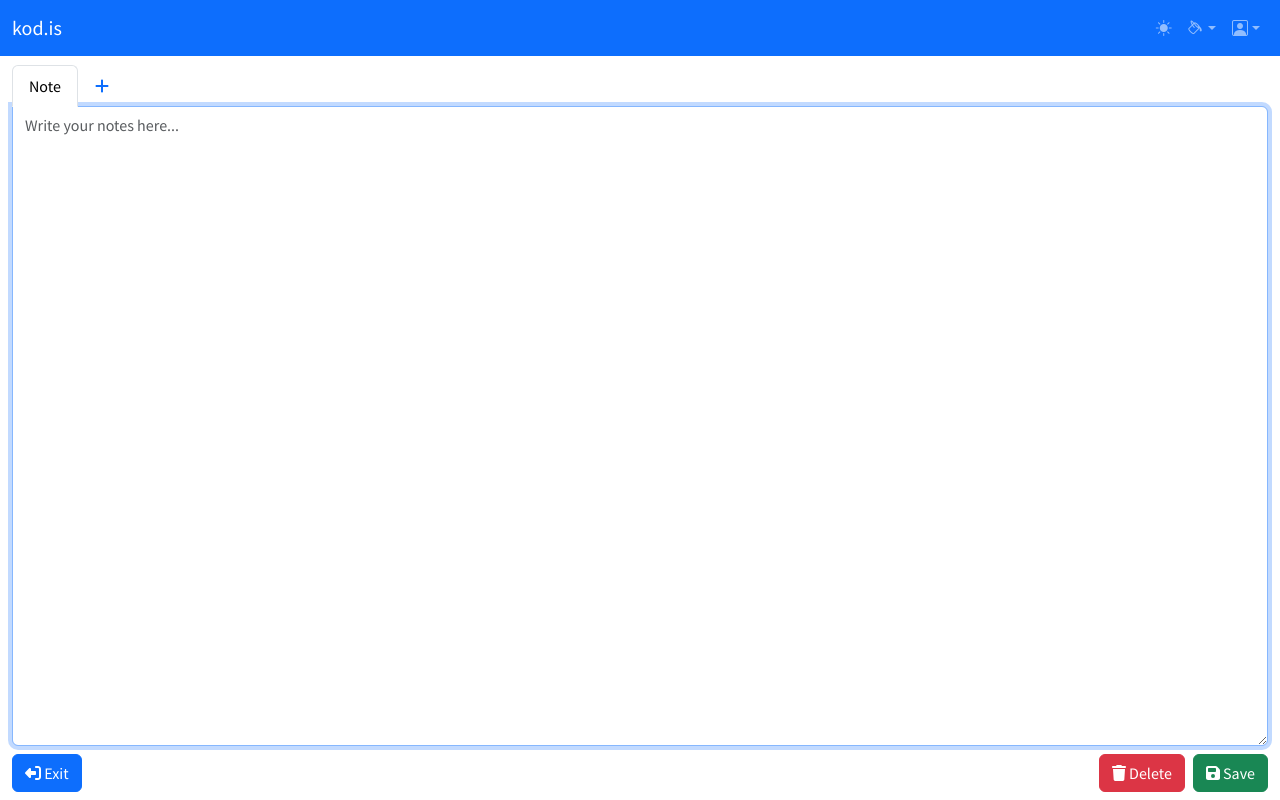
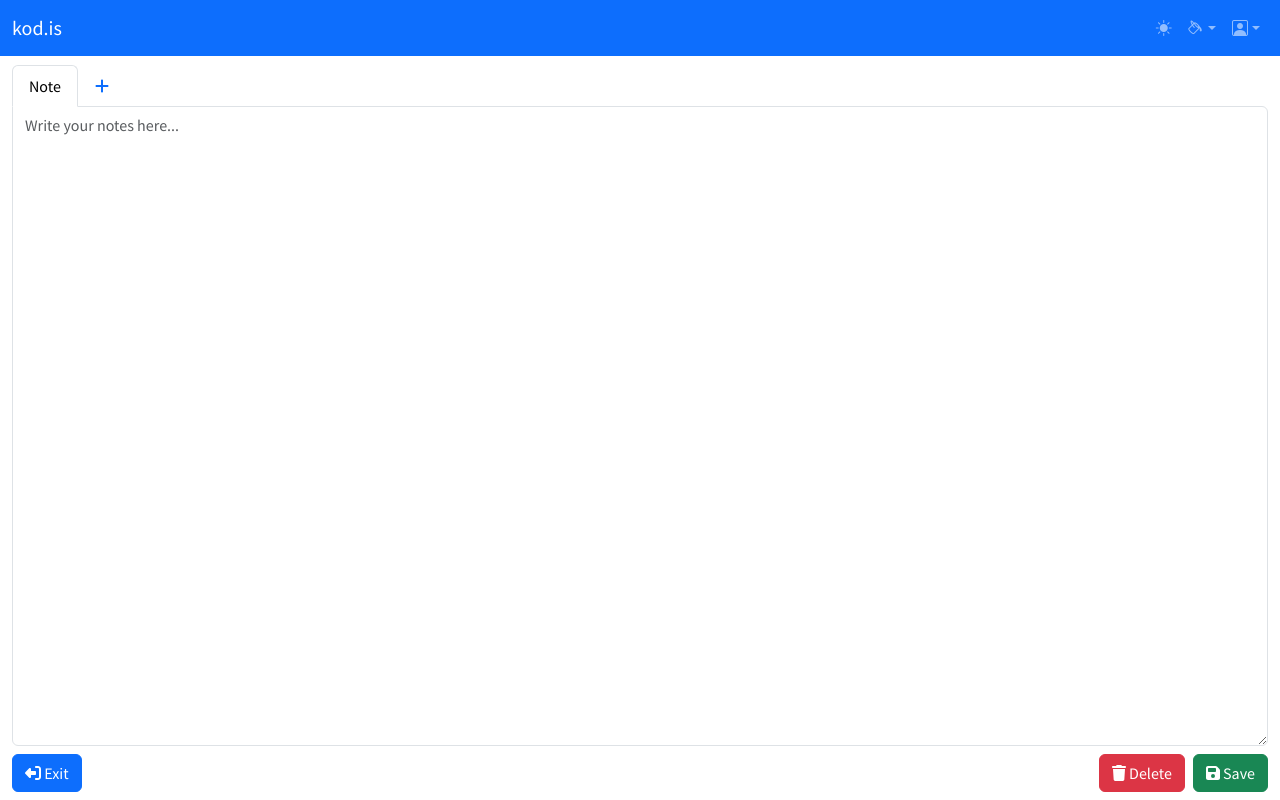
Before and after one commit to yigith/kodis, a React (Vite) app: page /new in a window 1280 px wide. Built offline with nearby package versions, Linux system fonts and the light colour scheme.

Commit message:
no auto focus

```diff
--- a/src/pages/Notebook/Notebook.jsx
+++ b/src/pages/Notebook/Notebook.jsx
@@ -196,7 +196,7 @@ function Notebook({ mode }) {
         </div>
 
         <Form.Group className="mb-2 flex-fill">
-          {activeKey > -1 && <Form.Control autoFocus ref={textareaRef} className="textarea-content" as="textarea" placeholder="Write your notes here..."
+          {activeKey > -1 && <Form.Control ref={textareaRef} className="textarea-content" as="textarea" placeholder="Write your notes here..."
             value={notes[activeKey].content}
             onChange={handleContentChange} />}
         </Form.Group>
```
